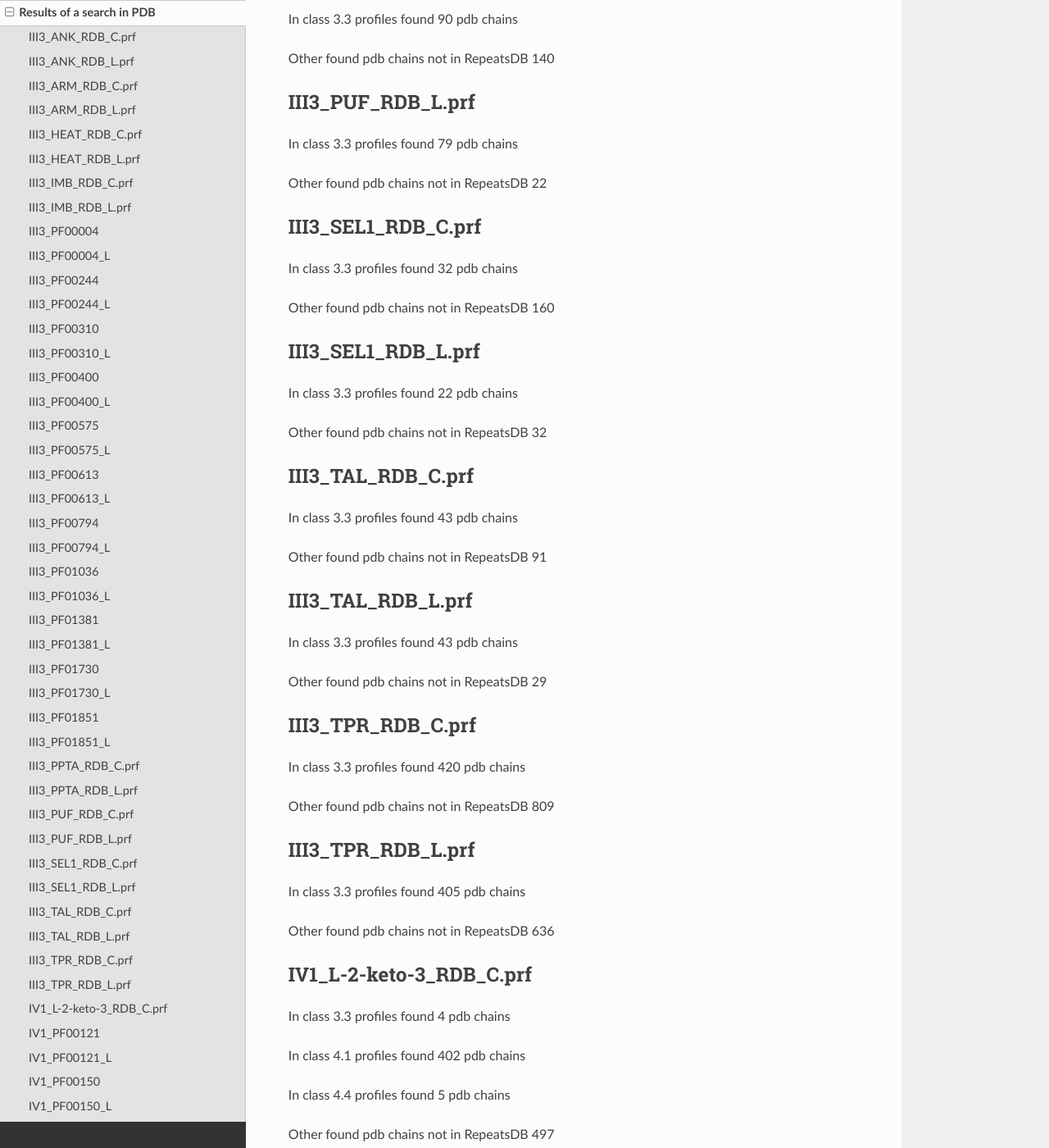
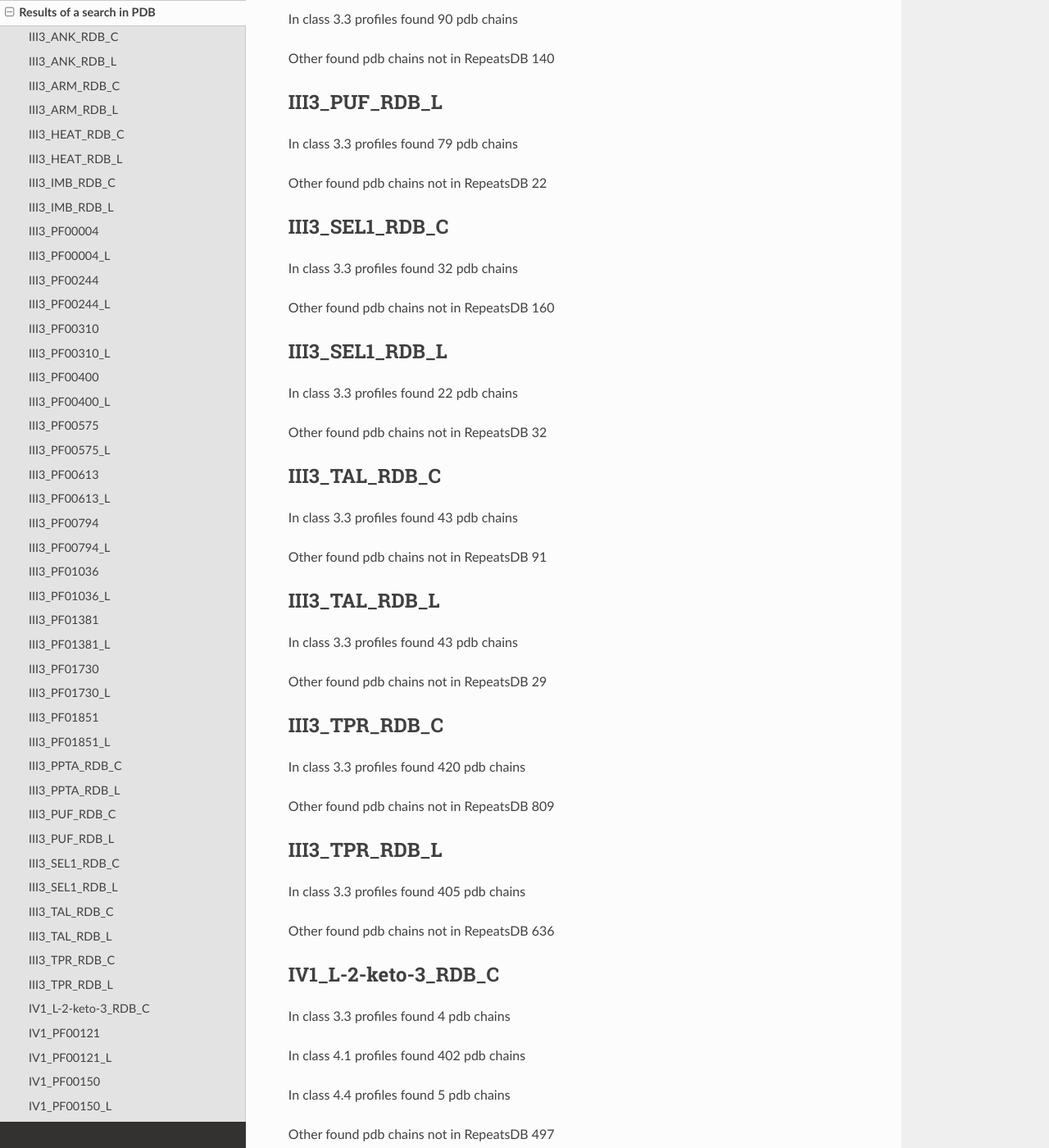
Before and after one commit to DraLaylaHirsh/MRFprofilesCreation, a Sphinx documentation site: the page built from docs/PDBresults.rst, in a window 1280 px wide and 1400 px high, scrolled down 5620 px. Shown: the whole window at 82% size. Built offline with Sphinx 7.4.7 and the Read the Docs theme 2.0.0, drawn with Linux system fonts in a browser that asks for light colours; some of the changed text lies outside the part shown.

Commit message:
Update PDBresults.rst

```diff
--- a/docs/PDBresults.rst
+++ b/docs/PDBresults.rst
@@ -2,7 +2,7 @@ Results of a search in PDB
 ==========================
 The following results are calculated based on RepeatsDB annotation and using all the PDB sequences. The search is done using pfsearch.
 
-III3_ANK_RDB_C.prf
+III3_ANK_RDB_C
 --------------
 
 In class 3.2 profiles found 1 pdb chains
@@ -14,7 +14,7 @@ In class 4.6 profiles found 1 pdb chains
 Other found pdb chains not in RepeatsDB 1243
 
 
-III3_ANK_RDB_L.prf
+III3_ANK_RDB_L
 --------------
 
 In class 3.3 profiles found 651 pdb chains
@@ -24,7 +24,7 @@ In class 4.6 profiles found 1 pdb chains
 Other found pdb chains not in RepeatsDB 1103
 
 
-III3_ARM_RDB_C.prf
+III3_ARM_RDB_C
 --------------
 
 In class 3.3 profiles found 301 pdb chains
@@ -32,7 +32,7 @@ In class 3.3 profiles found 301 pdb chains
 Other found pdb chains not in RepeatsDB 311
 
 
-III3_ARM_RDB_L.prf
+III3_ARM_RDB_L
 --------------
 
 In class 3.3 profiles found 306 pdb chains
@@ -40,7 +40,7 @@ In class 3.3 profiles found 306 pdb chains
 Other found pdb chains not in RepeatsDB 248
 
 
-III3_HEAT_RDB_C.prf
+III3_HEAT_RDB_C
 --------------
 
 In class 3.3 profiles found 229 pdb chains
@@ -48,7 +48,7 @@ In class 3.3 profiles found 229 pdb chains
 Other found pdb chains not in RepeatsDB 288
 
 
-III3_HEAT_RDB_L.prf
+III3_HEAT_RDB_L
 --------------
 
 In class 3.3 profiles found 126 pdb chains
@@ -56,7 +56,7 @@ In class 3.3 profiles found 126 pdb chains
 Other found pdb chains not in RepeatsDB 136
 
 
-III3_IMB_RDB_C.prf
+III3_IMB_RDB_C
 --------------
 
 In class 3.3 profiles found 200 pdb chains
@@ -64,7 +64,7 @@ In class 3.3 profiles found 200 pdb chains
 Other found pdb chains not in RepeatsDB 499
 
 
-III3_IMB_RDB_L.prf
+III3_IMB_RDB_L
 --------------
 
 In class 3.3 profiles found 297 pdb chains
@@ -256,7 +256,7 @@ In class 3.3 profiles found 4 pdb chains
 Other found pdb chains not in RepeatsDB 2
 
 
-III3_PPTA_RDB_C.prf
+III3_PPTA_RDB_C
 --------------
 
 In class 3.2 profiles found 2 pdb chains
@@ -266,7 +266,7 @@ In class 3.3 profiles found 154 pdb chains
 Other found pdb chains not in RepeatsDB 69
 
 
-III3_PPTA_RDB_L.prf
+III3_PPTA_RDB_L
 --------------
 
 In class 3.2 profiles found 2 pdb chains
@@ -276,7 +276,7 @@ In class 3.3 profiles found 155 pdb chains
 Other found pdb chains not in RepeatsDB 26
 
 
-III3_PUF_RDB_C.prf
+III3_PUF_RDB_C
 --------------
 
 In class 3.2 profiles found 12 pdb chains
@@ -286,7 +286,7 @@ In class 3.3 profiles found 90 pdb chains
 Other found pdb chains not in RepeatsDB 140
 
 
-III3_PUF_RDB_L.prf
+III3_PUF_RDB_L
 --------------
 
 In class 3.3 profiles found 79 pdb chains
@@ -294,7 +294,7 @@ In class 3.3 profiles found 79 pdb chains
 Other found pdb chains not in RepeatsDB 22
 
 
-III3_SEL1_RDB_C.prf
+III3_SEL1_RDB_C
 --------------
 
 In class 3.3 profiles found 32 pdb chains
@@ -302,7 +302,7 @@ In class 3.3 profiles found 32 pdb chains
 Other found pdb chains not in RepeatsDB 160
 
 
-III3_SEL1_RDB_L.prf
+III3_SEL1_RDB_L
 --------------
 
 In class 3.3 profiles found 22 pdb chains
@@ -310,7 +310,7 @@ In class 3.3 profiles found 22 pdb chains
 Other found pdb chains not in RepeatsDB 32
 
 
-III3_TAL_RDB_C.prf
+III3_TAL_RDB_C
 --------------
 
 In class 3.3 profiles found 43 pdb chains
@@ -318,7 +318,7 @@ In class 3.3 profiles found 43 pdb chains
 Other found pdb chains not in RepeatsDB 91
 
 
-III3_TAL_RDB_L.prf
+III3_TAL_RDB_L
 --------------
 
 In class 3.3 profiles found 43 pdb chains
@@ -326,7 +326,7 @@ In class 3.3 profiles found 43 pdb chains
 Other found pdb chains not in RepeatsDB 29
 
 
-III3_TPR_RDB_C.prf
+III3_TPR_RDB_C
 --------------
 
 In class 3.3 profiles found 420 pdb chains
@@ -334,7 +334,7 @@ In class 3.3 profiles found 420 pdb chains
 Other found pdb chains not in RepeatsDB 809
 
 
-III3_TPR_RDB_L.prf
+III3_TPR_RDB_L
 --------------
 
 In class 3.3 profiles found 405 pdb chains
@@ -342,7 +342,7 @@ In class 3.3 profiles found 405 pdb chains
 Other found pdb chains not in RepeatsDB 636
 
 
-IV1_L-2-keto-3_RDB_C.prf
+IV1_L-2-keto-3_RDB_C
 --------------
 
 In class 3.3 profiles found 4 pdb chains
@@ -544,7 +544,7 @@ In class 4.1 profiles found 150 pdb chains
 Other found pdb chains not in RepeatsDB 86
 
 
-IV1_TimBarrel_RDB_C.prf
+IV1_TimBarrel_RDB_C
 --------------
 
 In class 3.3 profiles found 13 pdb chains
@@ -564,7 +564,7 @@ In class 4.1 profiles found 100 pdb chains
 Other found pdb chains not in RepeatsDB 38
 
 
-IV2_Lipocalin_RDB_C.prf
+IV2_Lipocalin_RDB_C
 --------------
 
 In class 4.2 profiles found 133 pdb chains
@@ -574,7 +574,7 @@ In class 4.4 profiles found 48 pdb chains
 Other found pdb chains not in RepeatsDB 501
 
 
-IV2_Lipocalin_RDB_L.prf
+IV2_Lipocalin_RDB_L
 --------------
 
 In class 4.2 profiles found 104 pdb chains
@@ -584,7 +584,7 @@ In class 4.4 profiles found 2 pdb chains
 Other found pdb chains not in RepeatsDB 120
 
 
-IV2_Osta_RDB_C.prf
+IV2_Osta_RDB_C
 --------------
 
 In class 4.2 profiles found 6 pdb chains
@@ -594,13 +594,13 @@ In class 4.4 profiles found 10 pdb chains
 Other found pdb chains not in RepeatsDB 22
 
 
-IV2_Osta_RDB_L.prf
+IV2_Osta_RDB_L
 --------------
 
 Other found pdb chains not in RepeatsDB 0
 
 
-IV2_Porin1_RDB_C.prf
+IV2_Porin1_RDB_C
 --------------
 
 In class 4.2 profiles found 102 pdb chains
@@ -608,7 +608,7 @@ In class 4.2 profiles found 102 pdb chains
 Other found pdb chains not in RepeatsDB 169
 
 
-IV2_Porin1_RDB_L.prf
+IV2_Porin1_RDB_L
 --------------
 
 In class 4.2 profiles found 94 pdb chains
@@ -616,7 +616,7 @@ In class 4.2 profiles found 94 pdb chains
 Other found pdb chains not in RepeatsDB 103
 
 
-IV2_Porin3_RDB_C.prf
+IV2_Porin3_RDB_C
 --------------
 
 In class 3.1 profiles found 1 pdb chains
@@ -628,7 +628,7 @@ In class 4.4 profiles found 10 pdb chains
 Other found pdb chains not in RepeatsDB 98
 
 
-IV2_Porin3_RDB_L.prf
+IV2_Porin3_RDB_L
 --------------
 
 In class 4.2 profiles found 6 pdb chains
@@ -638,7 +638,7 @@ In class 4.4 profiles found 10 pdb chains
 Other found pdb chains not in RepeatsDB 16
 
 
-IV3_Btrefoil_RDB_C.prf
+IV3_Btrefoil_RDB_C
 --------------
 
 In class 4.3 profiles found 39 pdb chains
@@ -648,7 +648,7 @@ In class 4.9 profiles found 1 pdb chains
 Other found pdb chains not in RepeatsDB 167
 
 
-IV3_Btrefoil_RDB_L.prf
+IV3_Btrefoil_RDB_L
 --------------
 
 In class 4.3 profiles found 39 pdb chains
@@ -658,7 +658,7 @@ In class 4.9 profiles found 1 pdb chains
 Other found pdb chains not in RepeatsDB 86
 
 
-IV4_Kelch__RDB_C.prf
+IV4_Kelch__RDB_C
 --------------
 
 In class 4.4 profiles found 131 pdb chains
@@ -666,7 +666,7 @@ In class 4.4 profiles found 131 pdb chains
 Other found pdb chains not in RepeatsDB 177
 
 
-IV4_Kelch_RDB_C.prf
+IV4_Kelch_RDB_C
 --------------
 
 In class 4.4 profiles found 137 pdb chains
@@ -674,7 +674,7 @@ In class 4.4 profiles found 137 pdb chains
 Other found pdb chains not in RepeatsDB 143
 
 
-IV4_Kelch__RDB_L.prf
+IV4_Kelch__RDB_L
 --------------
 
 In class 4.4 profiles found 118 pdb chains
@@ -682,7 +682,7 @@ In class 4.4 profiles found 118 pdb chains
 Other found pdb chains not in RepeatsDB 106
 
 
-IV4_Kelch_RDB_L.prf
+IV4_Kelch_RDB_L
 --------------
 
 In class 4.4 profiles found 116 pdb chains
@@ -792,7 +792,7 @@ In class 4.4 profiles found 265 pdb chains
 Other found pdb chains not in RepeatsDB 62
 
 
-IV4_Pizza_RDB_C.prf
+IV4_Pizza_RDB_C
 --------------
 
 In class 4.4 profiles found 98 pdb chains
@@ -800,7 +800,7 @@ In class 4.4 profiles found 98 pdb chains
 Other found pdb chains not in RepeatsDB 103
 
 
-IV4_Pizza_RDB_L.prf
+IV4_Pizza_RDB_L
 --------------
 
 In class 4.4 profiles found 8 pdb chains
@@ -808,7 +808,7 @@ In class 4.4 profiles found 8 pdb chains
 Other found pdb chains not in RepeatsDB 14
 
 
-IV4_PpgL_RDB_C.prf
+IV4_PpgL_RDB_C
 --------------
 
 In class 4.4 profiles found 29 pdb chains
@@ -816,7 +816,7 @@ In class 4.4 profiles found 29 pdb chains
 Other found pdb chains not in RepeatsDB 17
 
 
-IV4_PpgL_RDB_L.prf
+IV4_PpgL_RDB_L
 --------------
 
 In class 4.4 profiles found 22 pdb chains
@@ -824,7 +824,7 @@ In class 4.4 profiles found 22 pdb chains
 Other found pdb chains not in RepeatsDB 1
 
 
-IV4_WD__RDB_C.prf
+IV4_WD__RDB_C
 --------------
 
 In class 3.2 profiles found 6 pdb chains
@@ -838,7 +838,7 @@ In class 4.4 profiles found 817 pdb chains
 Other found pdb chains not in RepeatsDB 2045
 
 
-IV4_WD_RDB_C.prf
+IV4_WD_RDB_C
 --------------
 
 In class 3.3 profiles found 13 pdb chains
@@ -852,7 +852,7 @@ In class 4.9 profiles found 4 pdb chains
 Other found pdb chains not in RepeatsDB 2100
 
 
-IV4_WD__RDB_L.prf
+IV4_WD__RDB_L
 --------------
 
 In class 3.3 profiles found 13 pdb chains
@@ -862,7 +862,7 @@ In class 4.4 profiles found 505 pdb chains
 Other found pdb chains not in RepeatsDB 1314
 
 
-IV4_WD_RDB_L.prf
+IV4_WD_RDB_L
 --------------
 
 In class 3.3 profiles found 13 pdb chains
@@ -872,7 +872,7 @@ In class 4.4 profiles found 809 pdb chains
 Other found pdb chains not in RepeatsDB 2057
 
 
-IV5_ABprism_RDB_C.prf
+IV5_ABprism_RDB_C
 --------------
 
 In class 4.5 profiles found 210 pdb chains
@@ -880,7 +880,7 @@ In class 4.5 profiles found 210 pdb chains
 Other found pdb chains not in RepeatsDB 78
 
 
-IV5_ABprism_RDB_L.prf
+IV5_ABprism_RDB_L
 --------------
 
 In class 4.5 profiles found 198 pdb chains
@@ -888,7 +888,7 @@ In class 4.5 profiles found 198 pdb chains
 Other found pdb chains not in RepeatsDB 21
 
 
-IV7_ABbarrel_RDB_C.prf
+IV7_ABbarrel_RDB_C
 --------------
 
 In class 3.2 profiles found 5 pdb chains
@@ -898,7 +898,7 @@ In class 4.7 profiles found 10 pdb chains
 Other found pdb chains not in RepeatsDB 715
 
 
-IV7_ABbarrel_RDB_L.prf
+IV7_ABbarrel_RDB_L
 --------------
 
 In class 4.7 profiles found 10 pdb chains
@@ -906,7 +906,7 @@ In class 4.7 profiles found 10 pdb chains
 Other found pdb chains not in RepeatsDB 60
 
 
-IV9_ABtrefoil_RDB_C.prf
+IV9_ABtrefoil_RDB_C
 --------------
 
 In class 4.1 profiles found 3 pdb chains
@@ -918,7 +918,7 @@ In class 4.9 profiles found 117 pdb chains
 Other found pdb chains not in RepeatsDB 311
 
 
-IV9_ABtrefoil_RDB_L.prf
+IV9_ABtrefoil_RDB_L
 --------------
 
 In class 4.1 profiles found 3 pdb chains
@@ -930,7 +930,7 @@ In class 4.9 profiles found 108 pdb chains
 Other found pdb chains not in RepeatsDB 95
 
 
-IV10_AlignedPrism_RDB_C.prf
+IV10_AlignedPrism_RDB_C
 --------------
 
 In class 3.3 profiles found 1 pdb chains
@@ -946,7 +946,7 @@ In class 4.10 profiles found 92 pdb chains
 Other found pdb chains not in RepeatsDB 375
 
 
-IV10_AlignedPrism_RDB_L.prf
+IV10_AlignedPrism_RDB_L
 --------------
 
 In class 4.1 profiles found 16 pdb chains
@@ -956,7 +956,7 @@ In class 4.10 profiles found 88 pdb chains
 Other found pdb chains not in RepeatsDB 180
 
 
-V1_ABeads_RDB_C.prf
+V1_ABeads_RDB_C
 --------------
 
 In class 5.1 profiles found 1 pdb chains
@@ -966,7 +966,7 @@ In class 5.3 profiles found 71 pdb chains
 Other found pdb chains not in RepeatsDB 180
 
 
-V1_ABeads_RDB_L.prf
+V1_ABeads_RDB_L
 --------------
 
 In class 5.1 profiles found 1 pdb chains
@@ -976,7 +976,7 @@ In class 5.3 profiles found 69 pdb chains
 Other found pdb chains not in RepeatsDB 105
 
 
-V2_BBeads_RDB_C.prf
+V2_BBeads_RDB_C
 --------------
 
 In class 5.2 profiles found 5 pdb chains
@@ -984,7 +984,7 @@ In class 5.2 profiles found 5 pdb chains
 Other found pdb chains not in RepeatsDB 239
 
 
-V2_BBeads_RDB_L.prf
+V2_BBeads_RDB_L
 --------------
 
 In class 5.2 profiles found 5 pdb chains
@@ -992,7 +992,7 @@ In class 5.2 profiles found 5 pdb chains
 Other found pdb chains not in RepeatsDB 239
 
 
-V3_ABBeads_RDB_C.prf
+V3_ABBeads_RDB_C
 --------------
 
 In class 5.1 profiles found 1 pdb chains
@@ -1002,7 +1002,7 @@ In class 5.3 profiles found 73 pdb chains
 Other found pdb chains not in RepeatsDB 291
 
 
-V3_ABBeads_RDB_L.prf
+V3_ABBeads_RDB_L
 --------------
 
 In class 5.1 profiles found 1 pdb chains
@@ -1012,7 +1012,7 @@ In class 5.3 profiles found 73 pdb chains
 Other found pdb chains not in RepeatsDB 159
 
 
-V4_BSandwichBeads_RDB_C.prf
+V4_BSandwichBeads_RDB_C
 --------------
 
 In class 3.3 profiles found 4 pdb chains
@@ -1026,7 +1026,7 @@ In class 5.5 profiles found 34 pdb chains
 Other found pdb chains not in RepeatsDB 79
 
 
-V4_BSandwich_RDB_L.prf
+V4_BSandwich_RDB_L
 --------------
 
 In class 3.3 profiles found 4 pdb chains
@@ -1072,7 +1072,7 @@ In class 5.5 profiles found 21 pdb chains
 Other found pdb chains not in RepeatsDB 57
 
 
-V5_ABSandwichBeads_RDB_C.prf
+V5_ABSandwichBeads_RDB_C
 --------------
 
 In class 3.3 profiles found 4 pdb chains
@@ -1086,7 +1086,7 @@ In class 5.5 profiles found 38 pdb chains
 Other found pdb chains not in RepeatsDB 59
 
 
-V5_ABSandwichBeads_RDB_L.prf
+V5_ABSandwichBeads_RDB_L
 --------------
 
 In class 3.3 profiles found 4 pdb chains
```
